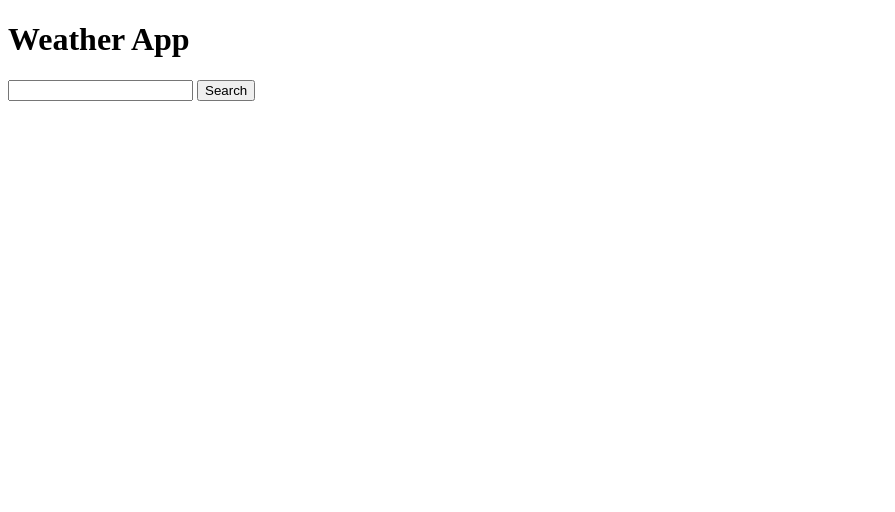
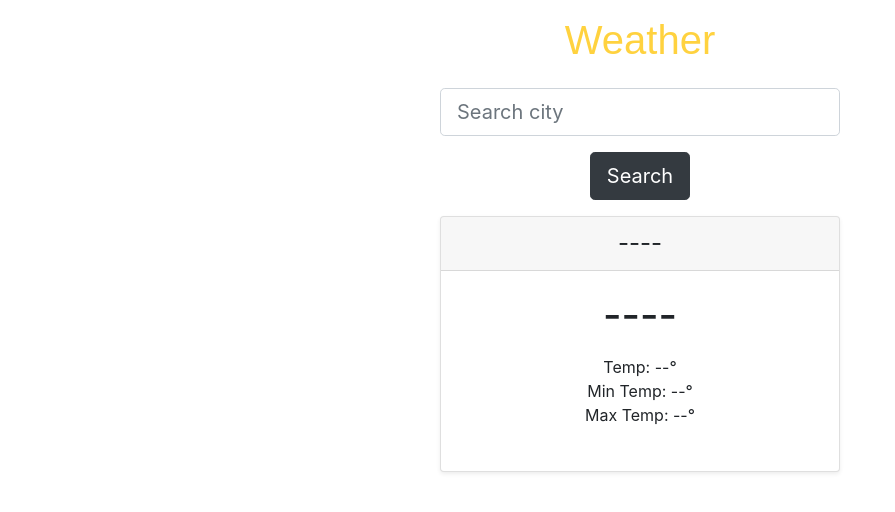
Before and after one commit to avinash-panikkan/learn_js, a plain HTML site: page weather_app/index.html in a window 1280 px wide. Shown: the whole page, without its empty margins (0-895 px from the left). Drawn offline with nearby package versions, Linux system fonts and the light colour scheme.

Commit message:
Commiting weather app

```diff
--- a/weather_app/index.html
+++ b/weather_app/index.html
@@ -1,21 +1,35 @@
 <!DOCTYPE html>
-<html lang="en">
+<html>
 <head>
-    <meta charset="UTF-8">
-    <meta name="viewport" content="width=device-width, initial-scale=1.0">
     <title>Weather App</title>
+    <link rel="stylesheet" href="https://stackpath.bootstrapcdn.com/bootstrap/4.3.1/css/bootstrap.min.css" integrity="sha384-ggOyR0iXCbMQv3Xipma34MD+dH/1fQ784/j6cY/iJTQUOhcWr7x9JvoRxT2MZw1T" crossorigin="anonymous">
+    <link rel="stylesheet" type="text/css" href="style.css">
+    <script src="script.js"></script>
 </head>
-<body>
-    <div id="main">
-        <h1>Weather App</h1>
-        <input type="text" id="searchCity">
-        <button id="searchButton">Search</button>
-        <div id="city"></div>
-        <div id="weatherMain">
-            <h3 id="weather"></h3>
+<body class="text-center">
+    <main>
+        <h1 class="banner p-3">Weather</h1>
+        <div class="form-group">
+            <input id="city-input" class="form-control form-control-lg" type="text" placeholder="Search city">
         </div>
-        <div id="weatherDetails"></div>
-    </div>
-    <script type="text/javascript" src="script.js"></script>
+        <button type="button" onclick="searchCity()" class="btn btn-lg btn-dark">Search</button>
+        <div id="weather-output" class="mt-3">
+          <div class="card-deck mb-3 text-center">
+              <div class="card mb-4 shadow-sm">
+                <div class="card-header">
+                  <h4 id="city-name" class="my-0 font-weight-normal">----</h4>
+                </div>
+                <div class="card-body">
+                  <h1 id="weather-type" class="card-title">----</h1>
+                  <ul class="list-unstyled mt-3 mb-4">
+                    <li>Temp: <span id="temp">--</span>°</li>
+                    <li>Min Temp: <span id="min-temp">--</span>°</li>
+                    <li>Max Temp: <span id="max-temp">--</span>°</li>
+                  </ul>
+                </div>
+              </div>
+          </div>
+        </div>
+    </main>
 </body>
 </html>
--- a/weather_app/script.js
+++ b/weather_app/script.js
@@ -1,30 +1,31 @@
-// const url = 'https://weather-api99.p.rapidapi.com/weather?city=idukki';
-// const options = {
-// 	method: 'GET',
-// 	headers: {
-// 		'X-RapidAPI-Key': '23e8c6bbd9msh4f92ad1fef14c9cp1420c8jsnf143f042d394',
-// 		'X-RapidAPI-Host': 'weather-api99.p.rapidapi.com'
-// 	}
-// };
 
-const searchCity = document.getElementById('searchCity')
-const searchButton = document.getElementById('searchButton')
+let API_KEY = "a8e71c9932b20c4ceb0aed183e6a83bb";
 
-const getCity = () => {
-    const city = searchCity.value
-    console.log(city);
+const getWeatherData = (city) => {
+  const URL = "https://api.openweathermap.org/data/2.5/weather";
+  const FULL_URL = `${URL}?q=${city}&appid=${API_KEY}&units=imperial`;
+  const weatherPromise  = fetch(FULL_URL);
+  return weatherPromise.then((response) => {
+    return response.json();
+  })
 }
 
-// const getWeather = async () => {
-//     try {
-//         const response = await fetch(url, options);
-//         const result = await response.text();
-//         console.log(result);
-//     } catch (error) {
-//         console.error(error);
-//     }
-// }
 
-// getWeather()
-//Not completed
-searchButton.onclick = () => getCity()
+const searchCity = () => {
+  const city = document.getElementById('city-input').value;
+  getWeatherData(city)
+  .then((res)=>{
+    showWeatherData(res);
+  }).catch((error)=>{
+    console.log(error);
+    console.log("Something happend");
+  })
+}
+
+showWeatherData = (weatherData) => {
+  document.getElementById("city-name").innerText = weatherData.name;
+  document.getElementById("weather-type").innerText = weatherData.weather[0].main;
+  document.getElementById("temp").innerText = weatherData.main.temp;
+  document.getElementById("min-temp").innerText = weatherData.main.temp_min;
+  document.getElementById("max-temp").innerText = weatherData.main.temp_max;
+}
--- a/weather_app/style.css
+++ b/weather_app/style.css
@@ -0,0 +1,9 @@
+#city-input, #weather-output {
+    max-width: 400px;
+    margin: 0 auto;
+}
+
+.banner {
+    color: #FFD23F;
+    font-family: sans-serif;
+}
```
Also changed, not shown: 1 other file.
